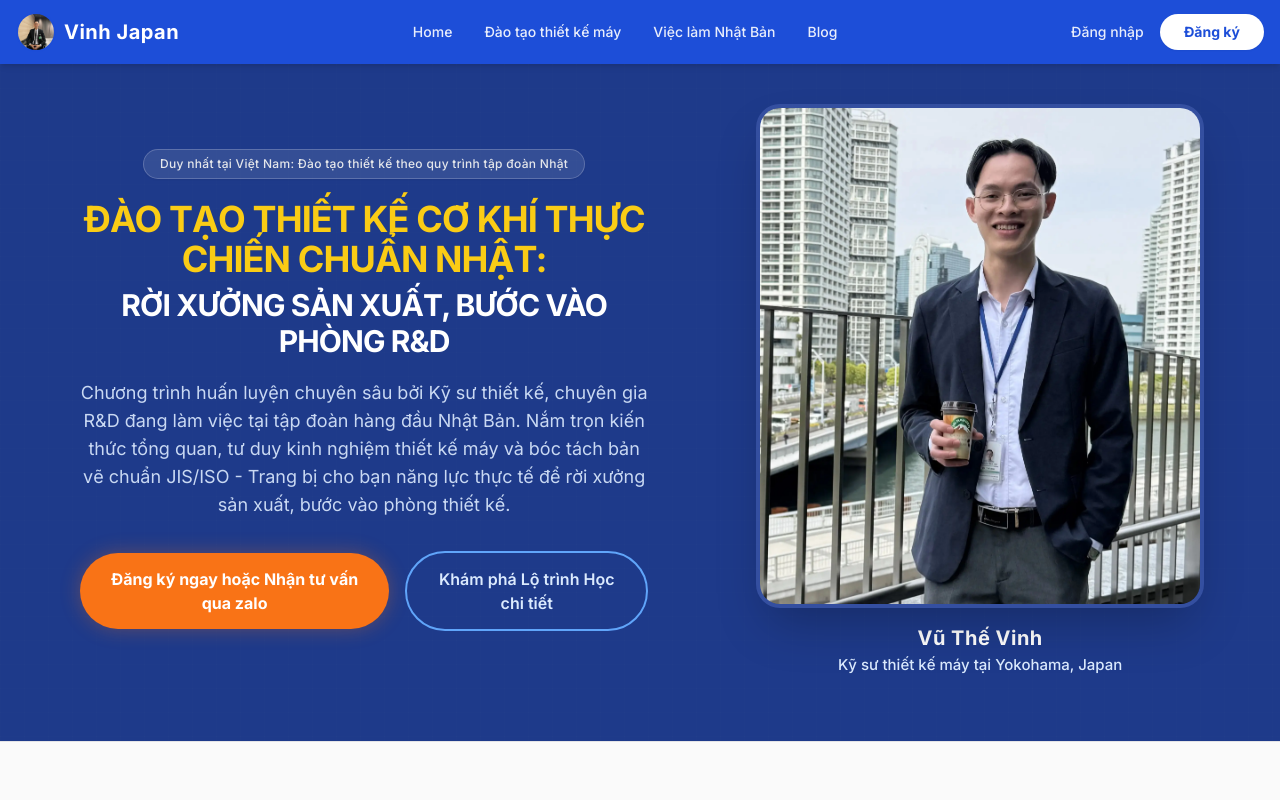
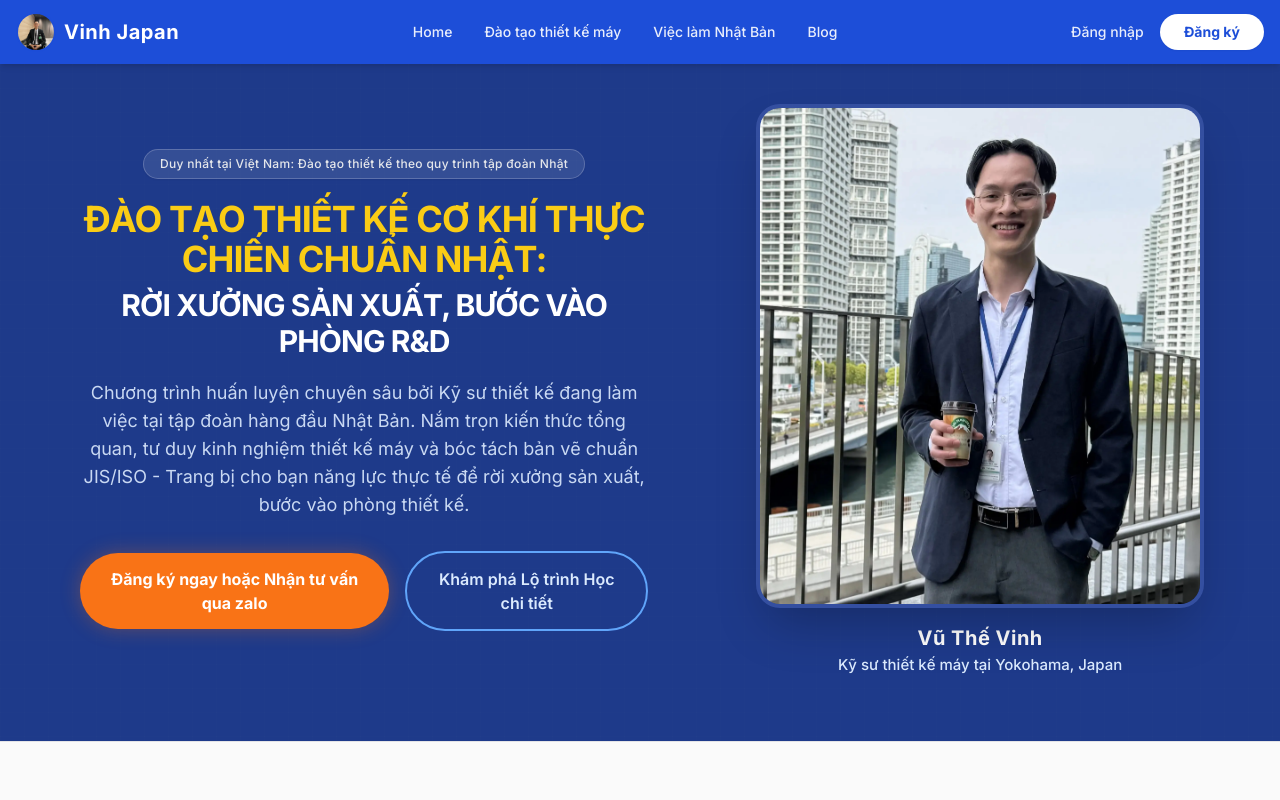
Before and after one commit to vinhcongtu/vinh-japan-web, a Next.js app: page /thiet-ke-may-chuan-nhat in a window 1280 px wide. Shown: the top 800 px of the page. Built offline with nearby package versions, Linux system fonts and the light colour scheme.

Commit message:
Update page.tsx

```diff
--- a/app/(marketing)/thiet-ke-may-chuan-nhat/page.tsx
+++ b/app/(marketing)/thiet-ke-may-chuan-nhat/page.tsx
@@ -6,7 +6,7 @@ import CourseTimeline from "@/components/CourseTimeline";
 import FAQAccordion from "@/components/FAQAccordion";
 export const metadata: Metadata = {
   title: "Khóa Đào Tạo Thiết Kế Máy Chuẩn Nhật | Vinh Vũ",
-  description: "Chương trình huấn luyện chuyên sâu thực chiến bởi Kỹ sư thiết kế, chuyên gia R&D đang làm việc tại tập đoàn hàng đầu Nhật Bản.",
+  description: "Chương trình huấn luyện chuyên sâu thực chiến bởi Kỹ sư thiết kế đang làm việc tại tập đoàn hàng đầu Nhật Bản.",
 };
 
 export default function CourseLandingPage() {
@@ -35,7 +35,7 @@ export default function CourseLandingPage() {
 
               {/* Sub-headline */}
               <p className="text-sm md:text-base lg:text-lg text-blue-100/90 leading-relaxed mb-8 max-w-2xl mx-auto">
-                Chương trình huấn luyện chuyên sâu bởi Kỹ sư thiết kế, chuyên gia R&D đang làm việc tại tập đoàn hàng đầu Nhật Bản. Nắm trọn kiến thức tổng quan, tư duy kinh nghiệm thiết kế máy và bóc tách bản vẽ chuẩn JIS/ISO - Trang bị cho bạn năng lực thực tế để rời xưởng sản xuất, bước vào phòng thiết kế.
+                Chương trình huấn luyện chuyên sâu bởi Kỹ sư thiết kế đang làm việc tại tập đoàn hàng đầu Nhật Bản. Nắm trọn kiến thức tổng quan, tư duy kinh nghiệm thiết kế máy và bóc tách bản vẽ chuẩn JIS/ISO - Trang bị cho bạn năng lực thực tế để rời xưởng sản xuất, bước vào phòng thiết kế.
               </p>
 
               {/* Nút CTA */}
```
